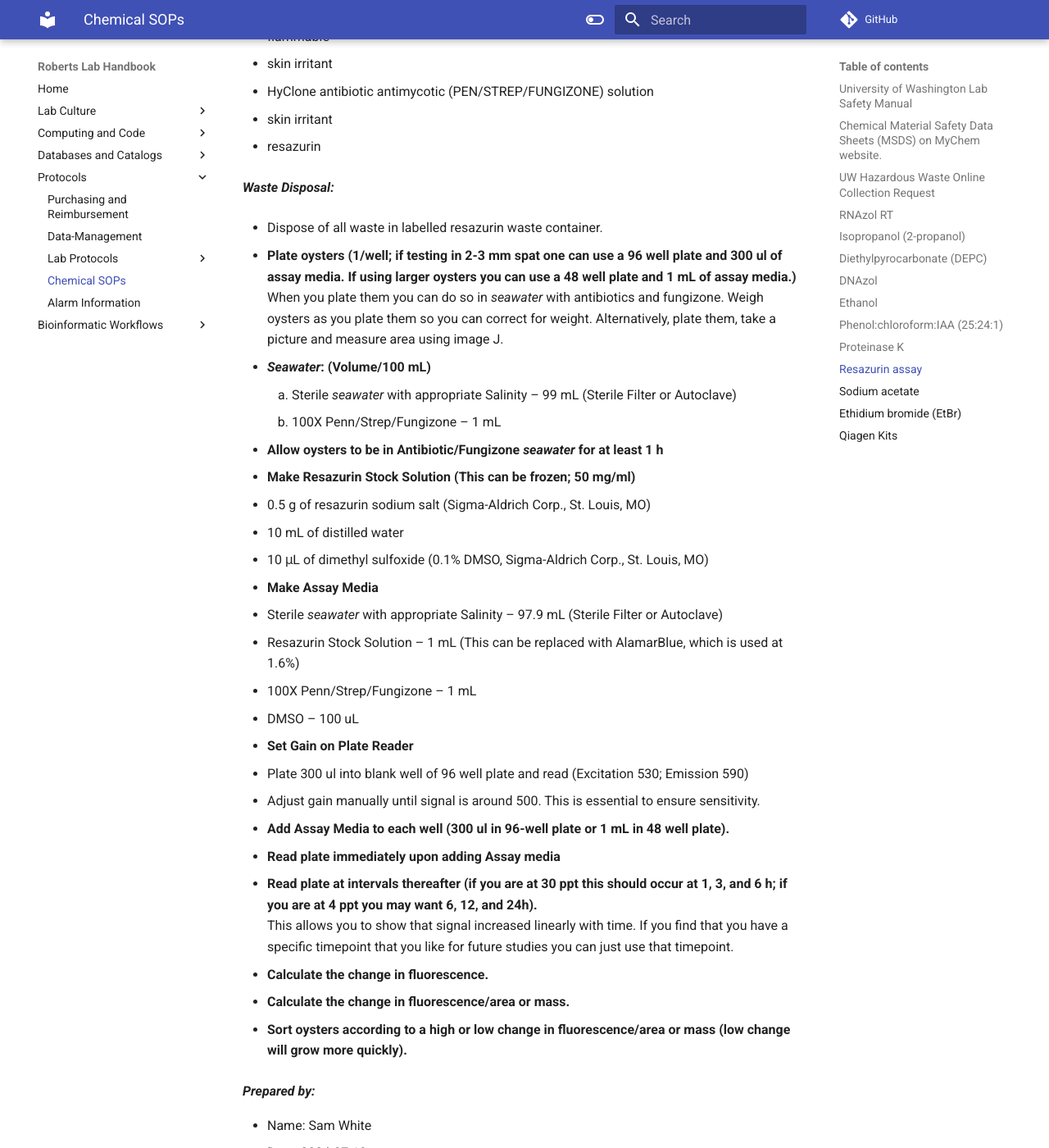
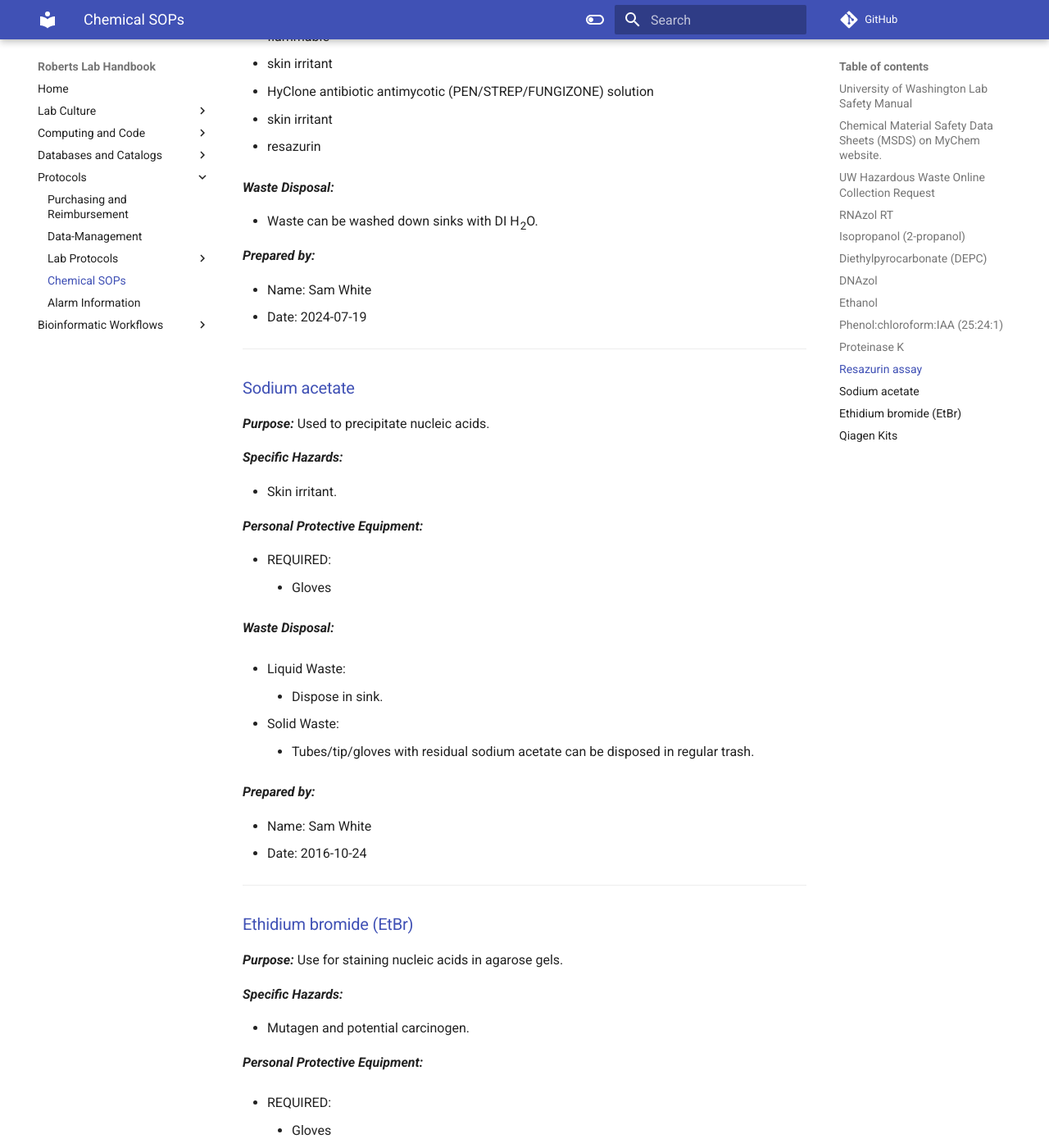
Before and after one commit to RobertsLab/resources, an MkDocs documentation site: the page built from docs/Chemical-Standard-Operating-Protocols.md, in a window 1280 px wide and 1400 px high, scrolled down 5925 px. Shown: the whole window at 82% size. Built offline with MkDocs 1.6.1 and Material for MkDocs 9.7.7, drawn with Linux system fonts in a browser that asks for light colours; comment, search, counter and statistics services are not loaded.

Commit message:
rm redundant resazurin protocol from chemical SOP

```diff
--- a/docs/Chemical-Standard-Operating-Protocols.md
+++ b/docs/Chemical-Standard-Operating-Protocols.md
@@ -252,44 +252,7 @@
 
 <em>**Waste Disposal:**</em>
 
-- Dispose of all waste in labelled resazurin waste container.
-
-
-1. **Plate oysters (1/well; if testing in 2-3 mm spat one can use a 96 well plate and 300 ul of assay media. If using larger oysters you can use a 48 well plate and 1 mL of assay media.)**
-   When you plate them you can do so in _seawater_ with antibiotics and fungizone. Weigh oysters as you plate them so you can correct for weight. Alternatively, plate them, take a picture and measure area using image J.
-   - **_Seawater_: (Volume/100 mL)**
-     1. Sterile _seawater_ with appropriate Salinity – 99 mL (Sterile Filter or Autoclave)
-     2. 100X Penn/Strep/Fungizone – 1 mL
-
-2. **Allow oysters to be in Antibiotic/Fungizone _seawater_ for at least 1 h**
-
-3. **Make Resazurin Stock Solution (This can be frozen; 50 mg/ml)**
-   - 0.5 g of resazurin sodium salt (Sigma-Aldrich Corp., St. Louis, MO)
-   - 10 mL of distilled water
-   - 10 μL of dimethyl sulfoxide (0.1% DMSO, Sigma-Aldrich Corp., St. Louis, MO)
-
-4. **Make Assay Media**
-   - Sterile _seawater_ with appropriate Salinity – 97.9 mL (Sterile Filter or Autoclave)
-   - Resazurin Stock Solution – 1 mL (This can be replaced with AlamarBlue, which is used at 1.6%)
-   - 100X Penn/Strep/Fungizone – 1 mL
-   - DMSO – 100 uL
-
-5. **Set Gain on Plate Reader**
-   - Plate 300 ul into blank well of 96 well plate and read (Excitation 530; Emission 590)
-   - Adjust gain manually until signal is around 500. This is essential to ensure sensitivity.
-
-6. **Add Assay Media to each well (300 ul in 96-well plate or 1 mL in 48 well plate).**
-
-7. **Read plate immediately upon adding Assay media**
-
-8. **Read plate at intervals thereafter (if you are at 30 ppt this should occur at 1, 3, and 6 h; if you are at 4 ppt you may want 6, 12, and 24h).**
-   This allows you to show that signal increased linearly with time. If you find that you have a specific timepoint that you like for future studies you can just use that timepoint.
-
-9. **Calculate the change in fluorescence.**
-
-10. **Calculate the change in fluorescence/area or mass.**
-
-11. **Sort oysters according to a high or low change in fluorescence/area or mass (low change will grow more quickly).**
+- Waste can be washed down sinks with DI H<sub>2</sub>O.
 
 <em>**Prepared by:**</em>
 
```
